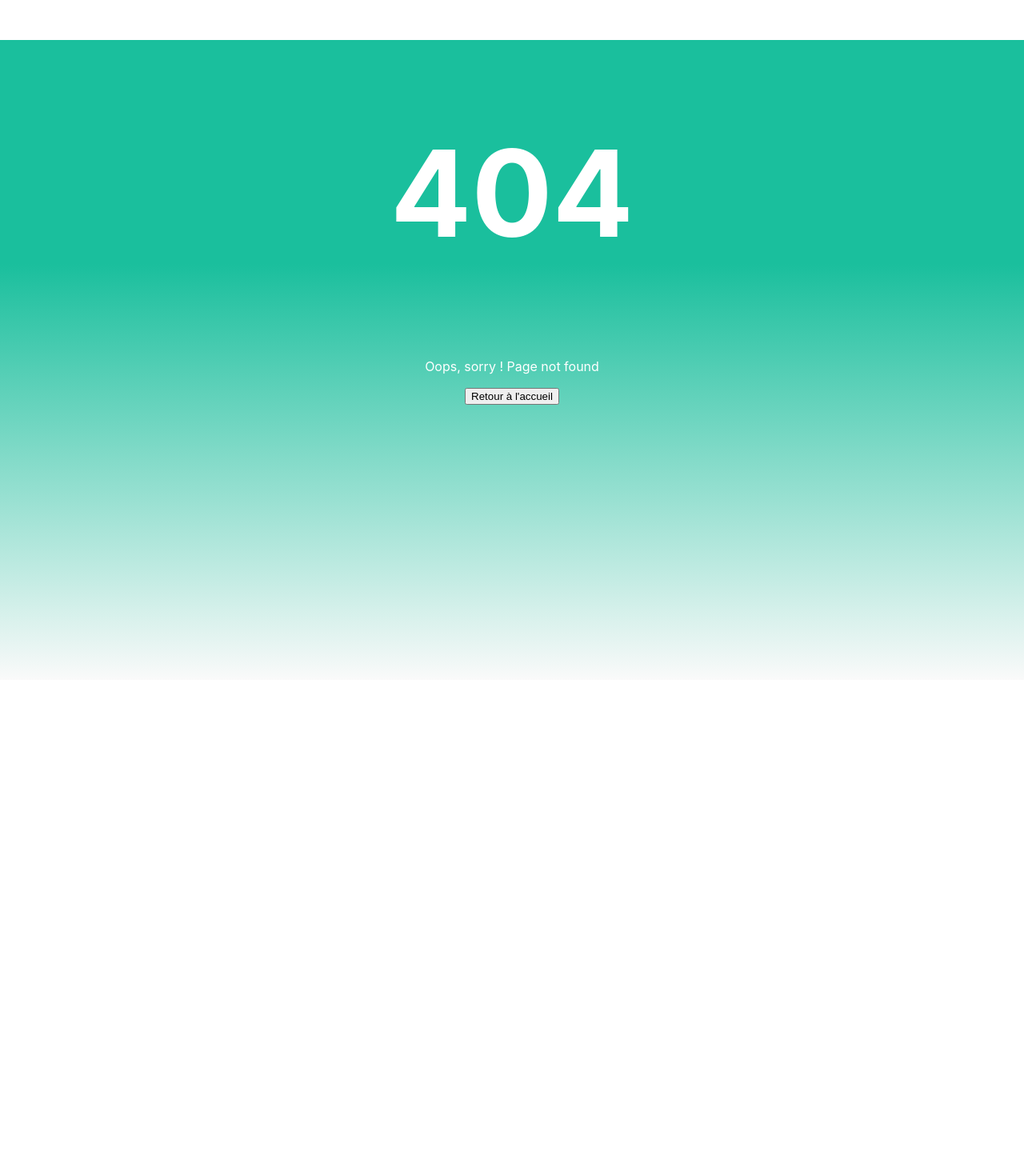
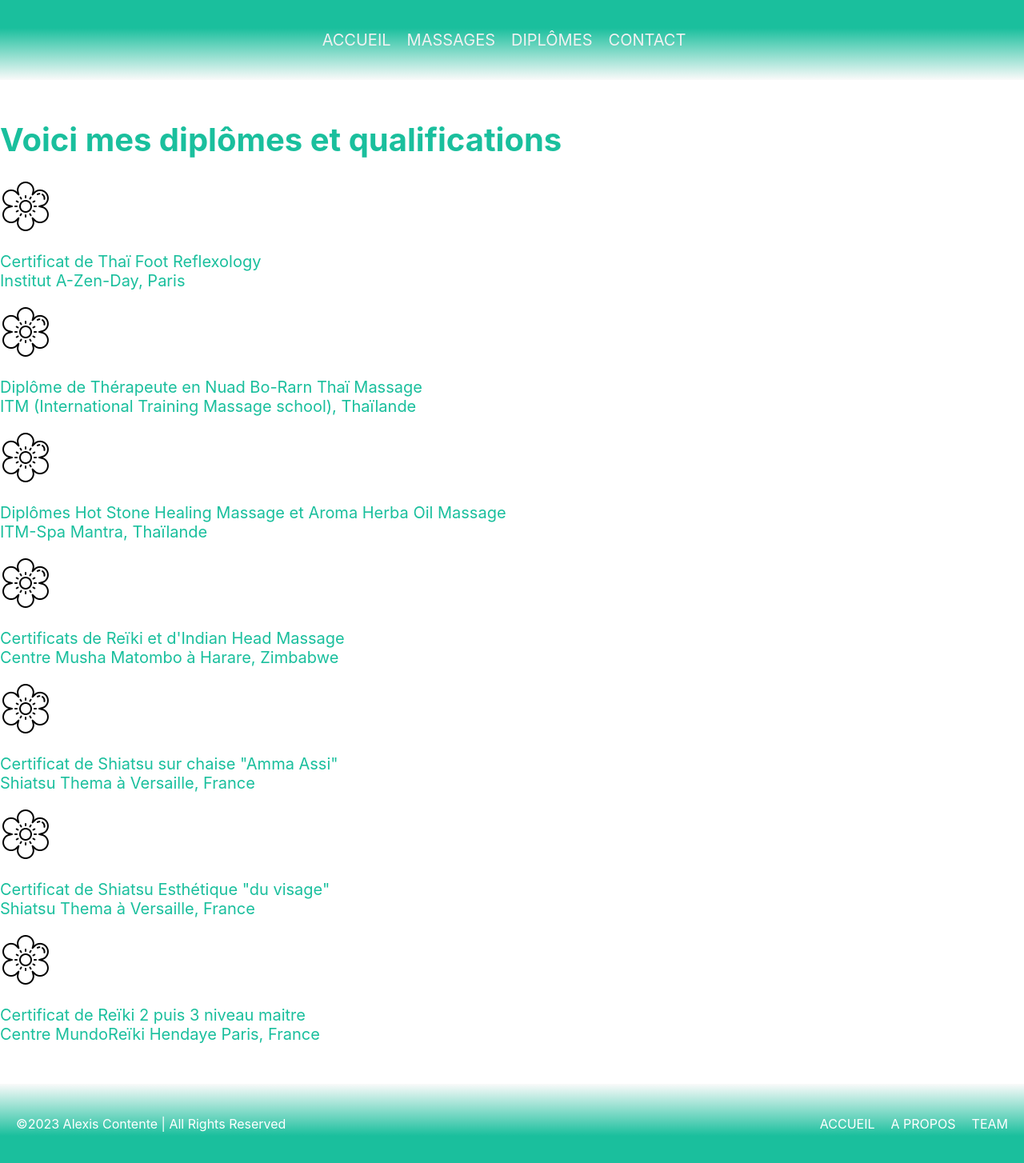
Before and after one commit to Alexis-Contente/Piras-massage, a React (Create React App) app in the folder piras-massage/: page /degree in a window 1280 px wide. Before the commit this address had no page. Shown: the whole page at 80% size. Before the commit the page ends 900 px from the top, so only its background shows below. Built offline with nearby package versions, Linux system fonts and the light colour scheme.

Commit message:
Page diplome in progress

```diff
--- a/piras-massage/src/App.js
+++ b/piras-massage/src/App.js
@@ -4,6 +4,7 @@ import Home from './components/Home/home';
 import NotFound from './components/NotFound/notFound';
 import MassagesPage from './components/MassagesPage/massagesPage';
 import Contact from './components/Contact/contact';
+import Degree from './components/Degree/degree';
 
 function App() {
   return (
@@ -11,6 +12,7 @@ function App() {
       <Routes>
         <Route path="/" element=<Home /> />
         <Route path="/massages" element=<MassagesPage /> />
+        <Route path="/degree" element=<Degree /> />
         <Route path="/contact" element=<Contact /> />
         <Route path="*" element=<NotFound /> />
       </Routes>
--- /dev/null
+++ b/piras-massage/src/components/Degree/degree.css
@@ -0,0 +1,5 @@
+main {
+    margin: 100px 0 50px 0;
+    font-size: 20px;
+    color: #1abf9d;
+}
--- /dev/null
+++ b/piras-massage/src/components/Degree/degree.js
@@ -0,0 +1,44 @@
+import Footer from '../Footer/footer';
+import Header from '../Header/header';
+import './degree.css';
+import IconFlower from '../../data/pictures/icons8-flower-64.png';
+
+function Degree() {
+    return (
+        <>
+            <Header />
+                <main className="container__degree">
+                    <h1 classname="title__degree">Voici mes diplômes et qualifications</h1>
+                    <article className="degrees">
+                        <section className="degree">
+
+                            <img className="icon__flower" src={IconFlower} alt="Icon d'une fleur"></img>
+                            <p className="detail__degree">Certificat de Thaï Foot Reflexology<br /><span className="school">Institut A-Zen-Day, Paris</span></p>
+
+                            <img className="icon__flower" src={IconFlower} alt="Icon d'une fleur"></img>
+                            <p className="detail__degree">Diplôme de Thérapeute en Nuad Bo-Rarn Thaï Massage<br /><span className="school">ITM (International Training Massage school), Thaïlande</span></p>
+
+                            <img className="icon__flower" src={IconFlower} alt="Icon d'une fleur"></img>
+                            <p className="detail__degree">Diplômes Hot Stone Healing Massage et Aroma Herba Oil Massage<br /><span className="school">ITM-Spa Mantra, Thaïlande</span></p>
+
+                            <img className="icon__flower" src={IconFlower} alt="Icon d'une fleur"></img>
+                            <p className="detail__degree">Certificats de Reïki et d'Indian Head Massage<br /><span className="school">Centre Musha Matombo à Harare, Zimbabwe</span></p>
+
+                            <img className="icon__flower" src={IconFlower} alt="Icon d'une fleur"></img>
+                            <p className="detail__degree">Certificat de Shiatsu sur chaise "Amma Assi"<br /><span className="school">Shiatsu Thema à Versaille, France</span></p>
+
+                            <img className="icon__flower" src={IconFlower} alt="Icon d'une fleur"></img>
+                            <p className="detail__degree">Certificat de Shiatsu Esthétique "du visage"<br /><span className="school">Shiatsu Thema à Versaille, France</span></p>
+
+                            <img className="icon__flower" src={IconFlower} alt="Icon d'une fleur"></img>
+                            <p className="detail__degree">Certificat de Reïki 2 puis 3 niveau maitre<br /><span className="school">Centre MundoReïki Hendaye Paris, France</span></p>
+
+                        </section>
+                    </article>
+                </main>
+            <Footer />
+        </>
+    );
+}
+
+export default Degree;
--- a/piras-massage/src/components/Navbar/navbar.js
+++ b/piras-massage/src/components/Navbar/navbar.js
@@ -32,6 +32,7 @@ useEffect(() => {
                 <ul className="list">
                     <li><NavLink className="items" to="/">Accueil</NavLink></li>
                     <li><NavLink className="items" to="/massages">Massages</NavLink></li>
+                    <li><NavLink className="items" to="/degree">Diplômes</NavLink></li>
                     <li><NavLink className="items" to="/contact">Contact</NavLink></li>
                 </ul>
             )}
```
Also changed, not shown: piras-massage/src/data/pictures/icons8-flower-64.png (added).
